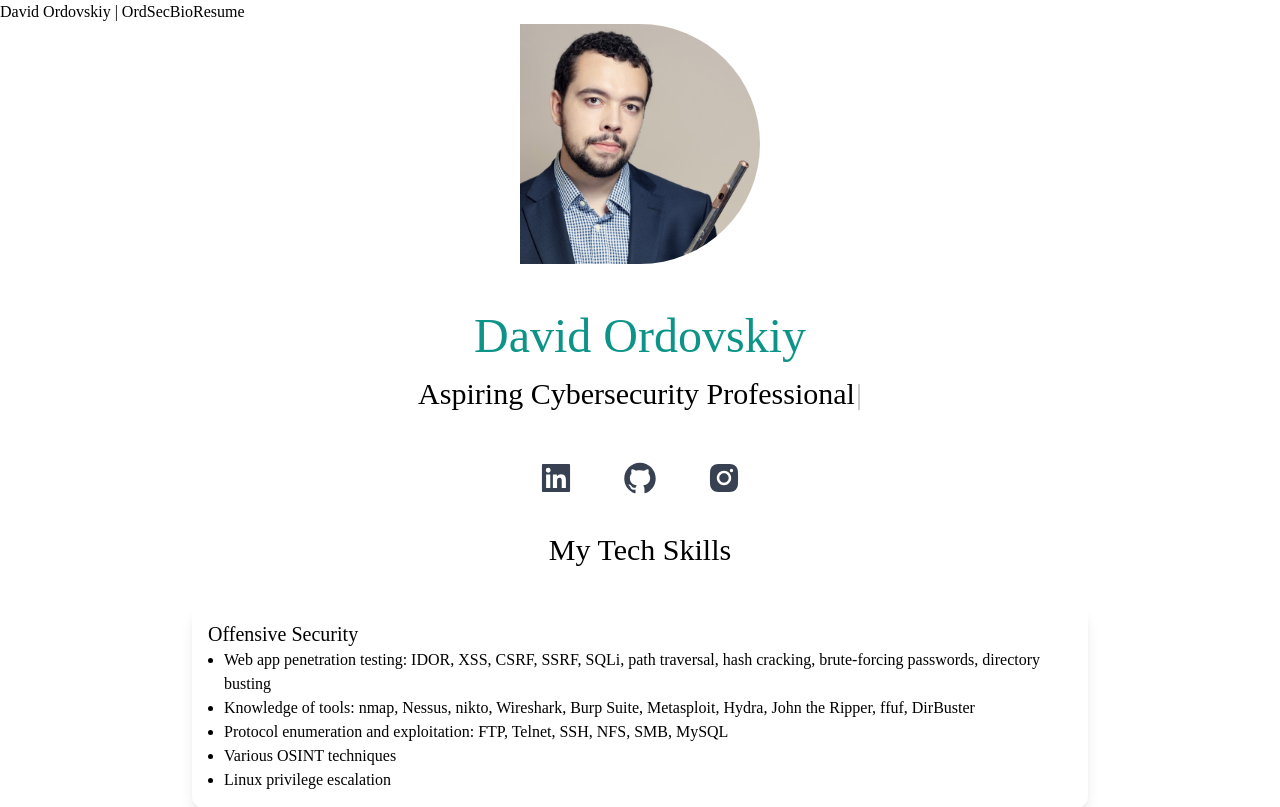
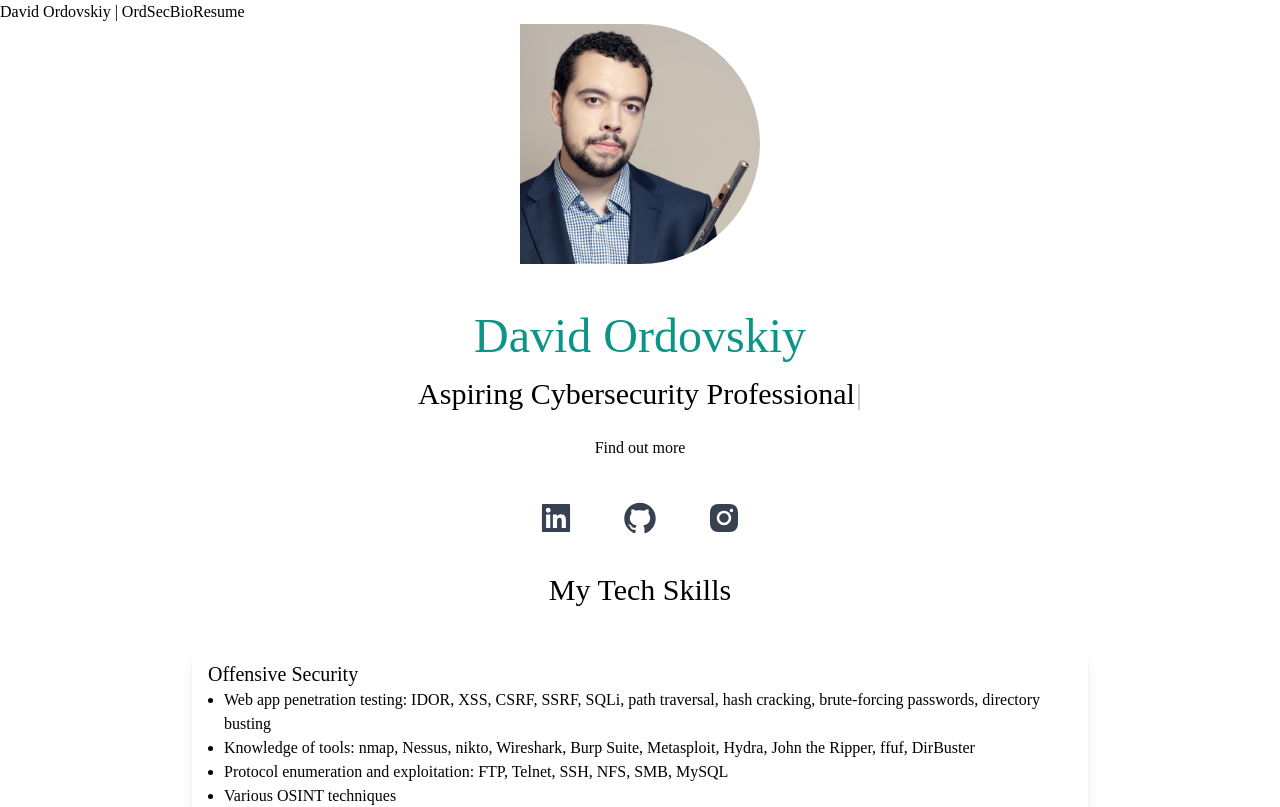
Before and after one commit to ordsec/ordsec-tech-next, a Next.js app: page / in a window 1280 px wide. Shown: the top 807 px of the page. Built offline with nearby package versions, Linux system fonts and the light colour scheme; a web font is replaced by a local one.

Commit message:
add LinkButton component, refactor

```diff
--- /dev/null
+++ b/components/LinkButton.js
@@ -0,0 +1,19 @@
+/* eslint-disable react/jsx-no-target-blank */
+import Link from 'next/link';
+
+const LinkButton = ({ dest, value, newTab }) => {
+  return (
+    <Link className="
+                  bg-gradient-to-r
+                from-cyan-500
+                to-teal-500
+                text-white
+                px-4
+                py-2
+                rounded-md
+              "
+      href={dest} target={ newTab ? "_blank" : ""}>{value}</Link>
+  );
+}
+
+export default LinkButton;
--- a/components/Navbar.js
+++ b/components/Navbar.js
@@ -1,5 +1,7 @@
 /* eslint-disable react/jsx-no-target-blank */
 import Link from 'next/link';
+
+import LinkButton from './LinkButton';
 
 const Navbar = () => {
   return (
@@ -7,18 +9,9 @@ const Navbar = () => {
       <h1 className="text-md"><Link href="/">David Ordovskiy | OrdSec</Link></h1>
       <ul className="flex items-center">
         <li><Link href="/bio">Bio</Link></li>
-        <li><a
-          className="
-                   bg-gradient-to-r
-                  from-cyan-500
-                  to-teal-500
-                  text-white
-                  px-4
-                  py-2
-                  rounded-md
-                  ml-4
-                "
-          href="https://rebrand.ly/px3uw5m" target="_blank">Resume</a></li>
+          <li className="ml-4">
+            <LinkButton dest="https://rebrand.ly/px3uw5m" value="Resume" newTab={true} />
+          </li>
       </ul>
     </nav>
   );
--- a/pages/index.js
+++ b/pages/index.js
@@ -8,6 +8,7 @@ import {
 import Head from "next/head";
 
 import Navbar from "../components/Navbar";
+import LinkButton from "../components/LinkButton";
 
 // Styling TODO: add colours to headers, add background, add wrappers for sections
 export default function Home() {
@@ -30,7 +31,7 @@ export default function Home() {
           </div>
           <div className="text-center p-10">
             <h2 className="text-4xl py-2 text-teal-600 font-medium md:text-5xl">David Ordovskiy</h2>
-            <h3 className="text-xl py-2 md:text-3xl">
+            <h3 className="text-xl py-2 mb-4 md:text-3xl">
               <Typewriter
                 options={{
                   strings: [
@@ -49,6 +50,7 @@ export default function Home() {
                 }}
               />
             </h3>
+            <LinkButton dest="/bio" value="Find out more" newTab={false} />
           </div>
           {/* TODO: break out social to a component, add links */}
           <div className="text-4xl flex justify-center gap-12 text-gray-700">
```
